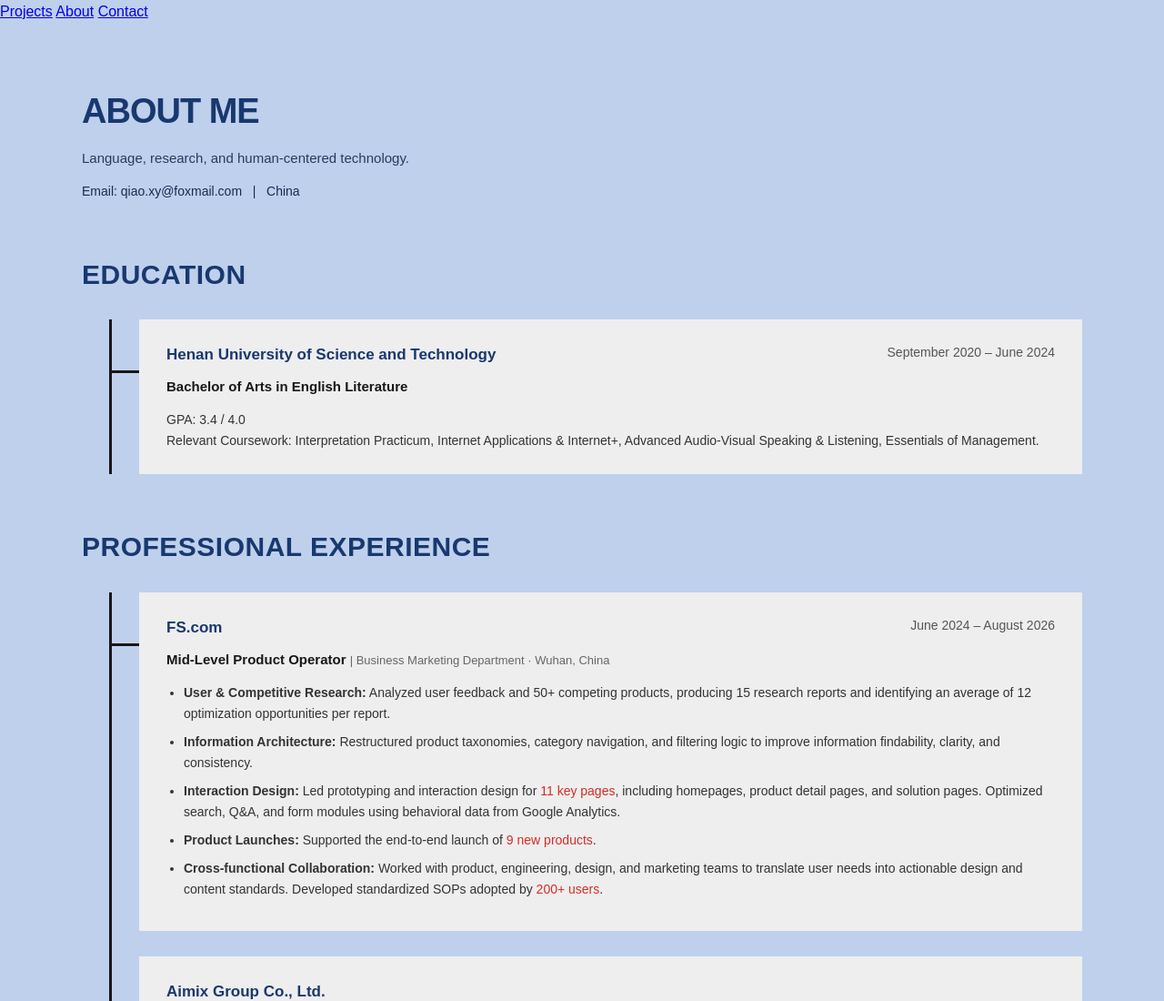
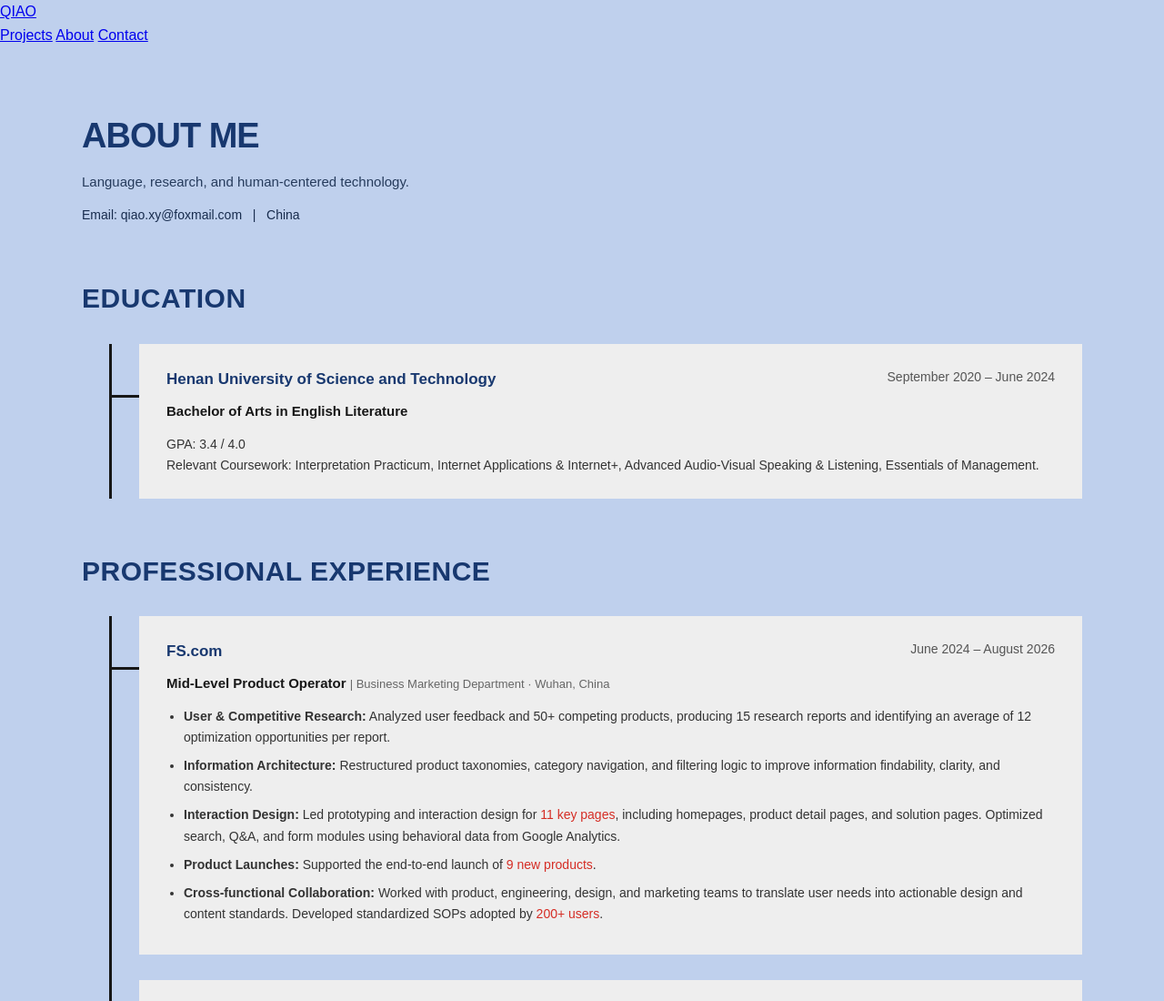
Before and after one commit to qiaoxy4/qiao, a plain HTML site: page about.html in a window 1280 px wide. Shown: the top 1100 px of the page at 91% size. Drawn offline with Linux system fonts and the light colour scheme.

Commit message:
Update about.html

```diff
--- a/about.html
+++ b/about.html
@@ -5,11 +5,6 @@
   <meta charset="UTF-8">
   <meta name="viewport" content="width=device-width, initial-scale=1.0">
   <title>About | Qiao</title>
-<nav class="site-nav">
-  <a href="projects.html">Projects</a>
-  <a href="about.html">About</a>
-  <a href="index.html#contact">Contact</a>
-</nav>
   <style>
     * {
       box-sizing: border-box;
@@ -259,7 +254,16 @@
 </head>
 
 <body>
+ <!-- NAVIGATION BAR -->
+  <header class="site-header">
+    <a href="index.html" class="site-logo">QIAO</a>
 
+    <nav class="site-nav">
+      <a href="projects.html">Projects</a>
+      <a href="about.html">About</a>
+      <a href="index.html#contact">Contact</a>
+    </nav>
+  </header>
   <main class="about-container">
 
     <!-- PAGE INTRO -->
```
